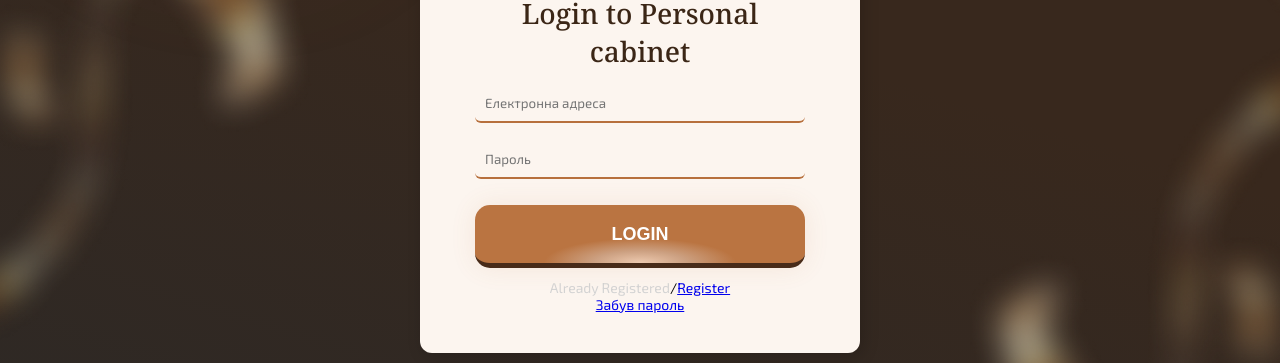
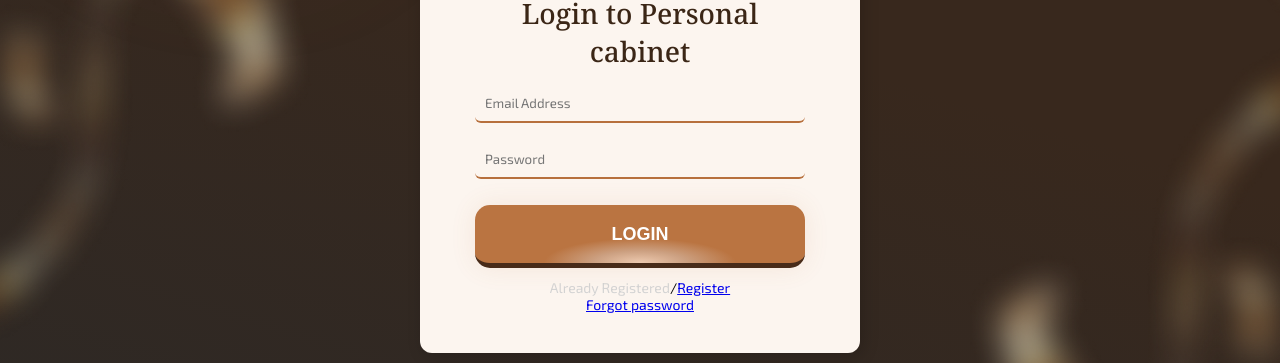
Before and after one commit to Chillmoon/permanent, a React (Create React App) app: page /login in a window 1280 px wide. Shown: the part 206-569 px from the top of the page. Built offline with nearby package versions, Linux system fonts and the light colour scheme; no server answers.

Commit message:
small changes

```diff
--- a/src/app/features/i118n/locales/en.json
+++ b/src/app/features/i118n/locales/en.json
@@ -115,6 +115,8 @@
   "Показова робота на моделі коричневим пігментом на моделі 60+": "Demonstration work with brown pigment on a 60+ model",
   "Правильна натяжка на вікових клієнтах": "Proper tension on elderly clients",
   "3 місяці": "3 months",
+  "Пароль": "Password",
+  "Забув пароль": "Forgot password",
   "Місця обмежені": "Seats are limited",
   "Опік рогівки": "Corneal burn",
   "Груповий Zoom з Вікторією": "Group Zoom with Victoria",
--- a/src/app/features/i118n/locales/ru.json
+++ b/src/app/features/i118n/locales/ru.json
@@ -138,6 +138,8 @@
   "Урок 6. Пігмент для коричневої міжвійки": "Урок 6. Коричневая межресничка",
   "Додаткові уроки": "Дополнительные уроки",
   "Уроки": "Уроки",
+  "Пароль": "Пароль",
+  "Забув пароль": "Забыл(а) пароль",
   "На вашу електронну адресу буде відправлено лист з інструкціями щодо скидання пароля. Будь ласка, перейдіть за посиланням у листі та введіть новий пароль. Після цього ви зможете повернутися на платформу та увійти з новим паролем.": "Вам будет отправлено письмо на вашу электронную почту с инструкциями по сбросу пароля. Пожалуйста, перейдите по ссылке в письме и введите новый пароль. После этого вы сможете вернуться на платформу и войти с новым паролем.",
   "Скинути пароль": "Сбросить пароль",
   "Авторизуватись": "Авторизироваться",
--- a/src/app/features/i118n/locales/ua.json
+++ b/src/app/features/i118n/locales/ua.json
@@ -137,6 +137,8 @@
   "Урок 6. Пігмент для коричневої міжвійки": "Урок 6. Пігмент для коричневої міжвійки",
   "Додаткові уроки": "Додаткові уроки",
   "Уроки": "Уроки",
+  "Забув пароль": "Забув пароль",
+  "Пароль": "Пароль",
   "На вашу електронну адресу буде відправлено лист з інструкціями щодо скидання пароля. Будь ласка, перейдіть за посиланням у листі та введіть новий пароль. Після цього ви зможете повернутися на платформу та увійти з новим паролем.": "На вашу електронну адресу буде відправлено лист з інструкціями щодо скидання пароля. Будь ласка, перейдіть за посиланням у листі та введіть новий пароль. Після цього ви зможете повернутися на платформу та увійти з новим паролем.",
   "Скинути пароль": "Скинути пароль",
   "Авторизуватись": "Авторизуватись",
--- a/src/components/Auth/Login/index.tsx
+++ b/src/components/Auth/Login/index.tsx
@@ -117,7 +117,7 @@ const Login = () => {
               <Field
                 name="email"
                 type="email"
-                placeholder="Електронна адреса"
+                placeholder={t("Електронна адреса")}
                 className={
                   errors.email && touched.email
                     ? classes.inputError
@@ -127,7 +127,7 @@ const Login = () => {
               <Field
                 name="password"
                 type="password"
-                placeholder="Пароль"
+                placeholder={t("Пароль")}
                 className={
                   errors.password && touched.password
                     ? classes.inputError
--- a/src/components/Auth/SignUp/index.tsx
+++ b/src/components/Auth/SignUp/index.tsx
@@ -119,7 +119,7 @@ const SignUp = () => {
                     : classes.input
                 }
               />
-              <button className={classes.signUpButton}>
+              <button className={classes.signUpButton} style={{ bottom: 85 }}>
                 {t("Зареєструватись")}
               </button>
             </Form>
--- a/src/components/Auth/styles.ts
+++ b/src/components/Auth/styles.ts
@@ -87,7 +87,7 @@ const useStyles = makeStyles({
     position: "relative",
     "@media (max-width:1000px)": {
       width: 290,
-      height: 305,
+      height: 340,
       padding: "30px 25px",
       justifyContent: "start",
     },
@@ -180,6 +180,7 @@ const useStyles = makeStyles({
     fontWeight: 600,
     fontSize: 18,
     bottom: 50,
+    boxShadow: "0 0 25.5px rgba(183, 112, 61, 0.11)",
     "@media (min-width:1000px)": {
       "&:hover": {
         cursor: "pointer",
@@ -190,7 +191,6 @@ const useStyles = makeStyles({
           "radial-gradient(69.13% 99.35% at 50% 99.35%, #EDC9AF 0.02%, #CCA081 47.92%, #BA7441 100%)",
       },
     },
-    boxShadow: "0 0 25.5px rgba(183, 112, 61, 0.11)",
     "@media (max-width:1000px)": {
       position: "relative",
       width: 290,
```
